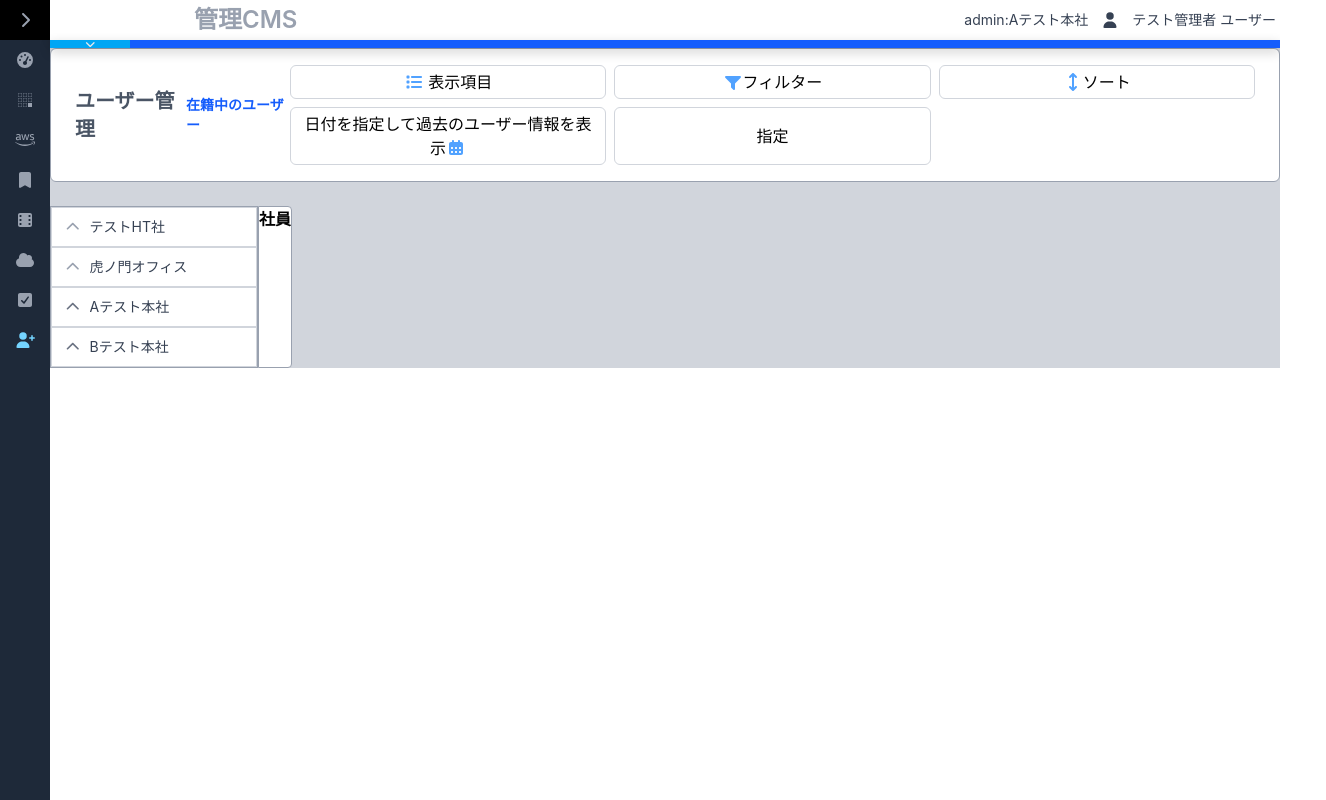
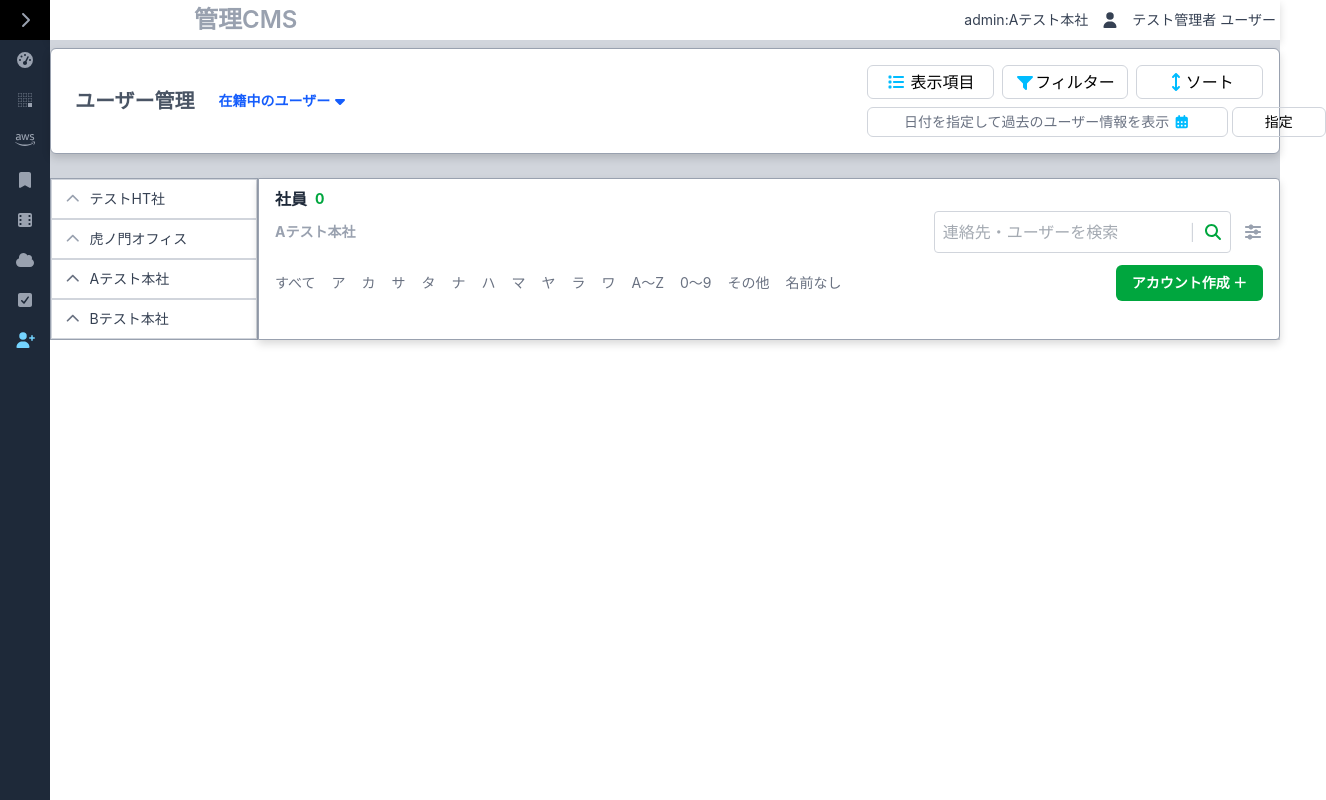
Before and after one commit to TanakaMiki-Altissima/issues_2, a Next.js app: page /user_management in a window 1280 px wide. Shown: the whole page, 1326 px wide, since content can reach past the window. Built offline with nearby package versions, Linux system fonts and the light colour scheme; grey boxes are pictures that could not be loaded.

Commit message:
ユーザー検索欄途中まで作成

```diff
--- a/app/user_management/page.tsx
+++ b/app/user_management/page.tsx
@@ -9,6 +9,8 @@ import {
   faChevronUp,
   faChevronDown,
   faArrowsUpDown,
+  faChevronRight,
+  faChevronLeft,
   faCalendarDays,
   faFilter,
   faSliders,
@@ -18,6 +20,7 @@ import {
   faAnglesLeft,
   faAnglesRight,
   faList,
+  faCaretDown,
 } from '@fortawesome/free-solid-svg-icons';
 
 const LABELS: string[] = [
@@ -38,11 +41,13 @@ const BUTTON_HEIGHT = 40;
 export default function UserManagement() {
   const [aOpen, setAOpen] = useState(false);
   const [bOpen, setBOpen] = useState(false);
+  const selectedCompany = 'Aテスト本社';
+  const employeeCount = 0;
 
   const staticRow = (label: string) => (
     <div
       key={label}
-      className="flex h-[40px] w-full shrink-0 items-center gap-2 px-3 text-sm text-gray-700 border border-gray-300 hover:bg-blue-50"
+      className="flex h-[40px] w-full shrink-0 items-center gap-2 px-3 text-sm text-gray-700 border border-gray-300 hover:bg-sky-100"
       style={{ height: BUTTON_HEIGHT }}
     >
       <FontAwesomeIcon icon={faChevronUp} className="shrink-0 text-gray-400" />
@@ -55,7 +60,7 @@ export default function UserManagement() {
       key={label}
       type="button"
       onClick={onToggle}
-      className="flex h-[40px] w-full shrink-0 items-center gap-2 px-3 text-left text-sm text-gray-700 border border-gray-300 hover:bg-blue-50"
+      className="flex h-[40px] w-full shrink-0 items-center gap-2 px-3 text-left text-sm text-gray-700 border border-gray-300 hover:bg-sky-100"
       style={{ height: BUTTON_HEIGHT }}
     >
       <FontAwesomeIcon
@@ -69,7 +74,7 @@ export default function UserManagement() {
   const rowItem = (label: string) => (
     <div
       key={label}
-      className="flex h-[40px] w-full shrink-0 items-center pl-10 pr-3 text-sm text-gray-700 border border-gray-300 hover:bg-blue-50"
+      className="flex h-[40px] w-full shrink-0 items-center pl-10 pr-3 text-sm text-gray-700 border border-gray-300 hover:bg-sky-100"
       style={{ height: BUTTON_HEIGHT }}
     >
       <span className="truncate">{label}</span>
@@ -81,28 +86,40 @@ export default function UserManagement() {
       <Sidebar />
       <div className="flex min-h-screen min-w-0 flex-1 flex-col">
         <Header />
-        <HeaderTab />
         <main className="flex flex-col min-h-0 w-full bg-gray-300">
-          <div className="flex items-center p-4 mt-2 px-6 w-full bg-white border border-gray-400 rounded-md">
+          <div className="flex items-center p-4 mt-2 pl-6 w-full bg-white border border-gray-400 rounded-md shadow-[0_4px_8px_rgba(0,0,0,0.15)]">
             <p className="text-xl font-bold text-gray-600">ユーザー管理</p>
-            <p className="text-sm font-bold text-blue-600">在籍中のユーザー</p>
-            <div className="grid grid-cols-3 gap-2">
-              <button className="border border-gray-300 rounded-md px-2 py-1">
-                <FontAwesomeIcon icon={faList} className="text-blue-400" /> 表示項目
+            <p className="text-sm font-bold text-blue-600 pl-6">在籍中のユーザー</p>
+            <FontAwesomeIcon icon={faCaretDown} className="text-blue-600" />
+            <div className="ml-auto flex w-1/3 min-w-0 shrink-0 flex-col gap-2">
+              <div className="grid w-full grid-cols-3 gap-2">
+                <button className="border border-gray-300 rounded-md px-1 py-1">
+                  <FontAwesomeIcon icon={faList} className="text-sky-400 " /> 表示項目
                 </button>
-              <button className="border border-gray-300 rounded-md px-2 py-1">
-                <FontAwesomeIcon icon={faFilter} className="text-blue-400" />
+                <button className="border border-gray-300 rounded-md px-1 py-1">
+                  <FontAwesomeIcon icon={faFilter} className="text-sky-400" />
                   フィルター
                 </button>
-              <button className="border border-gray-300 rounded-md px-2 py-1">
-                <FontAwesomeIcon icon={faArrowsUpDown} className="text-blue-400" />
+                <button className="border border-gray-300 rounded-md px-1 py-1">
+                  <FontAwesomeIcon icon={faArrowsUpDown} className="text-sky-400" />
                   ソート
                 </button>
-              <button className="border border-gray-300 rounded-md px-2 py-1">
+              </div>
+              <div className="flex w-full flex-nowrap items-stretch justify-between gap-1">
+                <button
+                  type="button"
+                  className="inline-flex shrink-0 items-center gap-1 border border-gray-300 rounded-md px-9 py-1 text-left text-sm text-gray-500 whitespace-nowrap"
+                >
                   日付を指定して過去のユーザー情報を表示
-                <FontAwesomeIcon icon={faCalendarDays} className="text-blue-400" />
+                  <FontAwesomeIcon icon={faCalendarDays} className="text-sky-400" />
                 </button>
-              <button className="border border-gray-300 rounded-md px-2 py-1">指定</button>
+                <button
+                  type="button"
+                  className="shrink-0 border border-gray-300 rounded-md px-8  py-1 text-sm"
+                >
+                  指定
+                </button>
+              </div>
             </div>
           </div>
           <div className="flex">
@@ -120,8 +137,61 @@ export default function UserManagement() {
                 {bOpen && rowItem(LABELS[9])}
               </div>
             </div>
-            <div className="flex bg-white rounded-r  border border-gray-400 mt-6 overflow-hidden">
-              <p className="flex-1 font-bold">社員</p>
+            <div className="flex flex-1 flex-col bg-white rounded-r border border-gray-400 mt-6 overflow-hidden shadow-[0_4px_8px_rgba(0,0,0,0.15)] min-w-0">
+              <div className="flex items-center gap-2 pt-2 px-4">
+                <p className="font-bold text-gray-800">社員</p>
+                <p className="text-sm font-bold text-green-600">{employeeCount}</p>
+              </div>
+
+              <div className="flex items-center gap-4 px-4">
+                <p className="shrink-0 font-bold text-sm text-gray-400">{selectedCompany}</p>
+                <div className="ml-auto flex w-1/3 min-w-0 items-center gap-3">
+                  <div className="relative min-w-0 flex-1">
+                    <input
+                      placeholder="連絡先・ユーザーを検索"
+                      className="w-full min-w-0 px-2 py-2 rounded border border-gray-300 text-gray-600 outline-none"
+                    />
+                    <div className="absolute top-1/2 right-2 -translate-y-1/2 flex items-center gap-2">
+                      <span className="text-gray-300 select-none">|</span>
+                      <FontAwesomeIcon icon={faMagnifyingGlass} className="text-green-600" />
+                    </div>
+                  </div>
+                  <button type="button" className="shrink-0 text-gray-400">
+                    <FontAwesomeIcon icon={faSliders} />
+                  </button>
+                </div>
+              </div>
+
+              <div className="flex flex-wrap items-center gap-x-4 gap-y-2 px-4 py-3 text-sm text-gray-500">
+                {[
+                  'すべて',
+                  'ア',
+                  'カ',
+                  'サ',
+                  'タ',
+                  'ナ',
+                  'ハ',
+                  'マ',
+                  'ヤ',
+                  'ラ',
+                  'ワ',
+                  'A〜Z',
+                  '0〜9',
+                  'その他',
+                  '名前なし',
+                ].map((t) => (
+                  <button key={t} type="button" className="hover:text-gray-700">
+                    {t}
+                  </button>
+                ))}
+
+                <button
+                  type="button"
+                  className="ml-auto shrink-0 bg-green-600 text-white font-bold rounded-md px-4 py-2 text-sm"
+                >
+                  アカウント作成 ＋
+                </button>
+              </div>
             </div>
           </div>
         </main>
```
Lines whose indentation alone changed are shown as unchanged.
